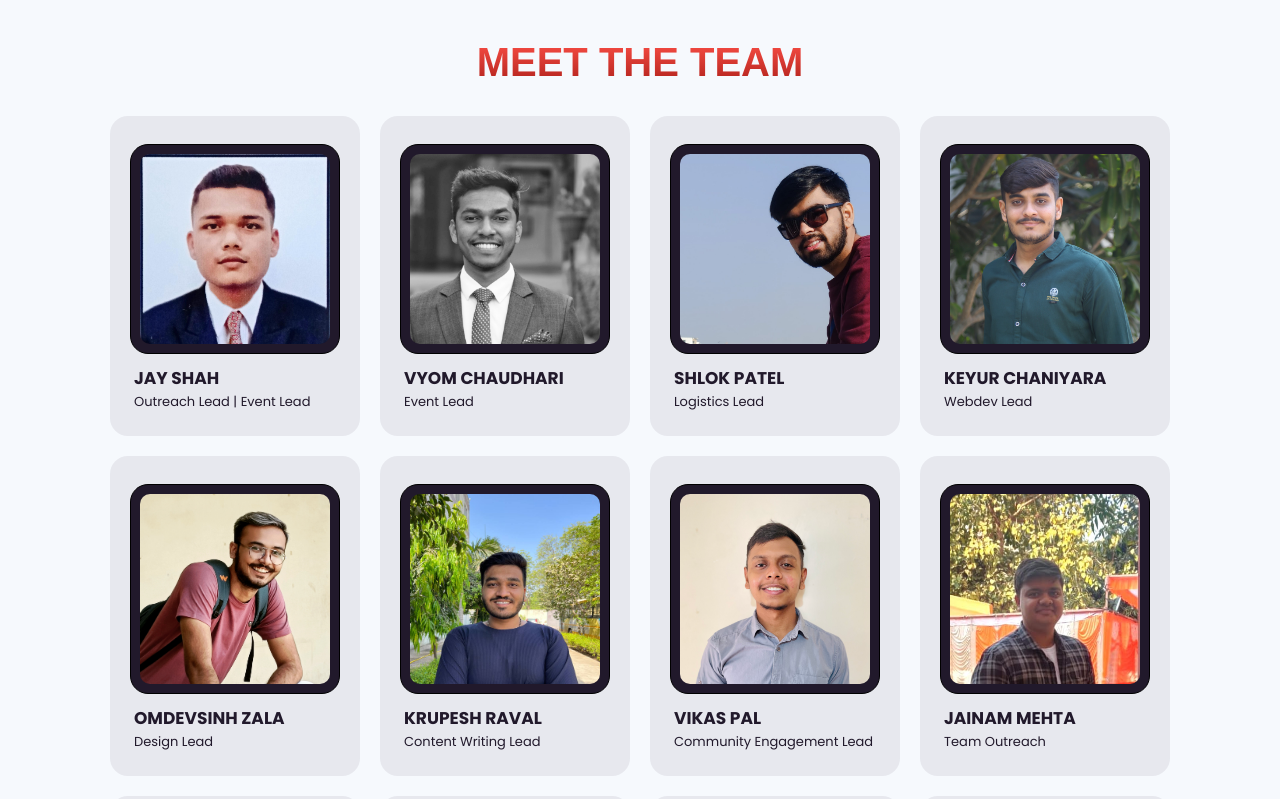
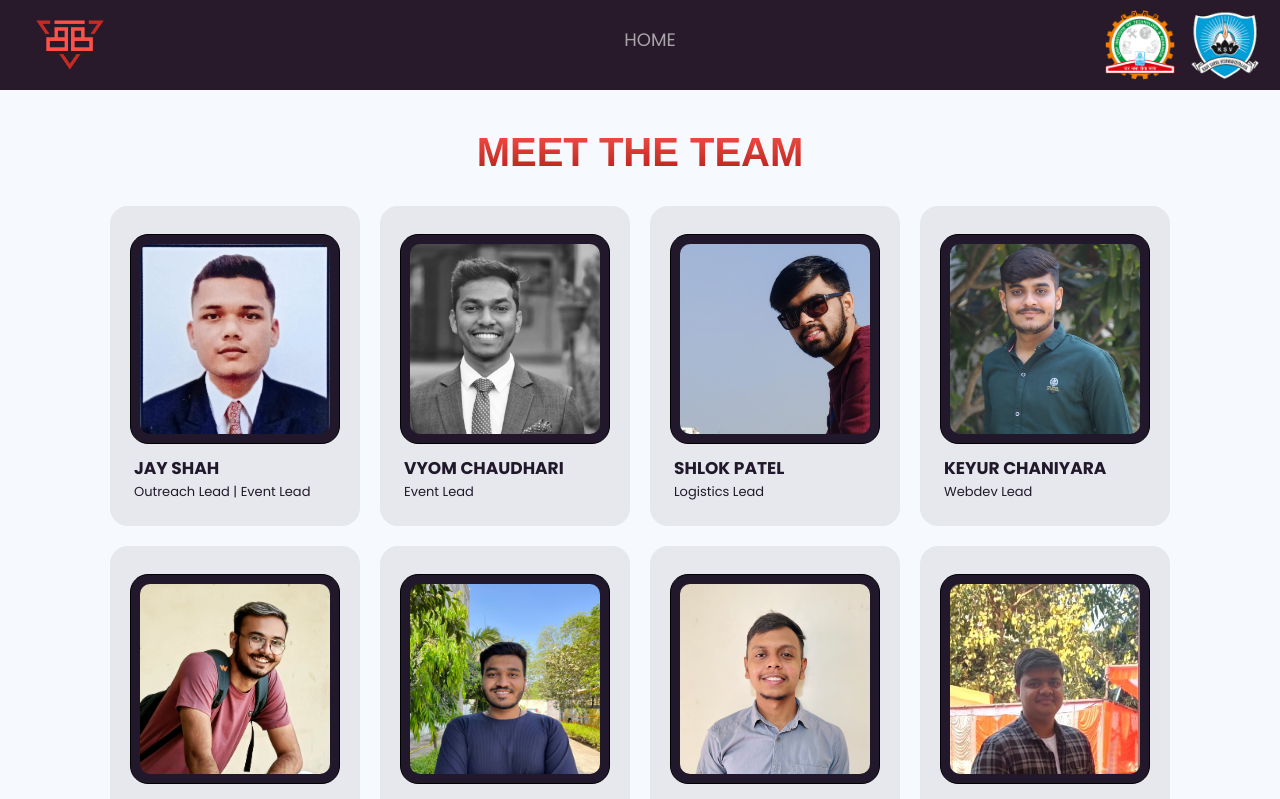
Before and after one commit to kuldp18/btb2022-website, a React (Create React App) app: page /team in a window 1280 px wide. Shown: the top 799 px of the page. Built offline with nearby package versions, Linux system fonts and the light colour scheme; a web font is replaced by a local one.

Commit message:
added sticky feature for navbar

```diff
--- a/src/Components/Home/Home.js
+++ b/src/Components/Home/Home.js
@@ -13,11 +13,10 @@ import Workshop from '../Workshop';
 import MentorTalks from '../MentorTalks';
 import Sponsors from '../Sponsors/Sponsors';
 
-
 export const Home = () => {
   return (
     <div>
-      <Navbar />
+      <Navbar makeSticky={true} />
 
       <section id="home" class="home2">
         <div class="header-content2">
@@ -52,10 +51,10 @@ export const Home = () => {
           <img src={waveDesktop} alt="wave" />
         </div>
       </section>
-      <AboutUs/>
+      <AboutUs />
       <Events />
       <TimeLine />
-      <Sponsors/>
+      <Sponsors />
       <Workshop />
       <MentorTalks />
 
--- a/src/Components/Navbar/Navbar.jsx
+++ b/src/Components/Navbar/Navbar.jsx
@@ -1,4 +1,4 @@
-import React from 'react';
+import React, { useEffect } from 'react';
 import '../../Styles/Navbar.css';
 import logo from '../../require_images/LOGOF.png';
 import ldrplogo from '../../require_images/ldrp_logo.png';
@@ -6,13 +6,44 @@ import ksvlogo from '../../require_images/ksvlogo.png';
 import { GiHamburgerMenu } from 'react-icons/gi';
 import { Link } from 'react-router-dom';
 
-const Navbar = () => {
+const Navbar = ({ makeSticky, hideLinks }) => {
+  useEffect(() => {
+    window.addEventListener('scroll', isSticky);
+    return () => {
+      window.removeEventListener('scroll', isSticky);
+    };
+  });
+  const isSticky = (e) => {
+    const header = document.querySelector('.header');
+    const anchorLinks = document.querySelectorAll('.nav ul li a');
+    const scrollTop = window.scrollY;
+
+    if (makeSticky && scrollTop >= 100) {
+      header.classList.add('is-sticky');
+      anchorLinks.forEach((link) => {
+        link.classList.add('sticky-link');
+      });
+    } else {
+      header.classList.remove('is-sticky');
+      anchorLinks.forEach((link) => {
+        link.classList.remove('sticky-link');
+      });
+    }
+  };
+
   return (
     <header className="header">
       <div className="logo">
         <img class="btb-logo" src={logo} alt="" height="100px" width="100px" />
       </div>
       <nav className="nav">
+        {hideLinks ? (
+          <ul>
+            <li>
+              <Link to="/">Home</Link>
+            </li>
+          </ul>
+        ) : (
           <ul>
             <li>
               <a href="#about">About Us</a>
@@ -36,6 +67,7 @@ const Navbar = () => {
               <Link to="/team">Our Team</Link>
             </li>
           </ul>
+        )}
       </nav>
       <div className="college-images">
         <img
--- a/src/Components/TeamSection/index.jsx
+++ b/src/Components/TeamSection/index.jsx
@@ -1,10 +1,12 @@
 import React from 'react';
 import '../../Styles/TeamSection.css';
 import SampleImage from '../../require_images/team-profile-sample.png';
+import Navbar from '../Navbar/Navbar';
 
 const TeamSection = () => {
   return (
     <>
+      <Navbar makeSticky={true} hideLinks />
       <h1 className="stylish-title" id="team-section">
         Meet the Team
       </h1>
--- a/src/Styles/Navbar.css
+++ b/src/Styles/Navbar.css
@@ -4,9 +4,24 @@
   flex-direction: row;
   justify-content: space-evenly;
   align-items: center;
-  height: 100px;
+  height: 90px;
   background-color: #28192b;
-  padding: 2rem;
+  padding: 0 2rem;
+}
+.is-sticky {
+  position: fixed;
+  top: 0;
+  left: 0;
+  width: 100%;
+  z-index: 999;
+  box-shadow: 0 2px 24px 0 rgb(0 0 0 / 15%);
+  animation: 500ms ease-in-out 0s normal none 1 running fadeInDown;
+  padding-top: 0px;
+  padding-bottom: 0px;
+  backdrop-filter: blur(6px) saturate(200%);
+  -webkit-backdrop-filter: blur(6px) saturate(200%);
+  background-color: rgba(255, 255, 255, 0.76);
+  border: 1px solid rgba(255, 255, 255, 0.125);
 }
 .logo {
   flex: 1;
@@ -33,9 +48,17 @@
   border: none;
   outline: none;
   color: rgba(255, 255, 255, 0.6);
+  text-transform: uppercase;
+  font-weight: 400;
 }
 .nav ul li a:hover {
   color: #fd5047;
+}
+.nav ul li a.sticky-link {
+  color: #fd5047;
+}
+.nav ul li a.sticky-link:hover {
+  color: rgba(38, 38, 38, 0.824);
 }
 .college-images {
   display: flex;
```
Lines whose indentation alone changed are shown as unchanged.
